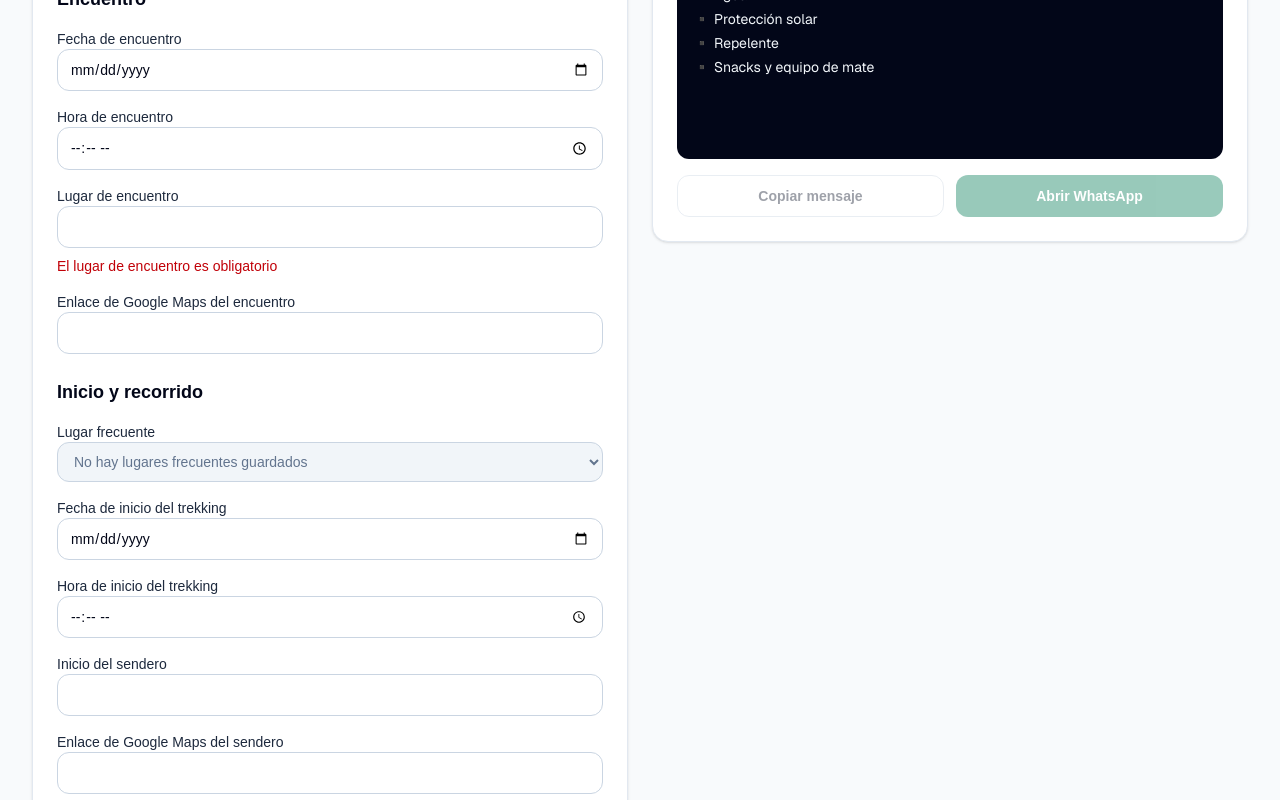
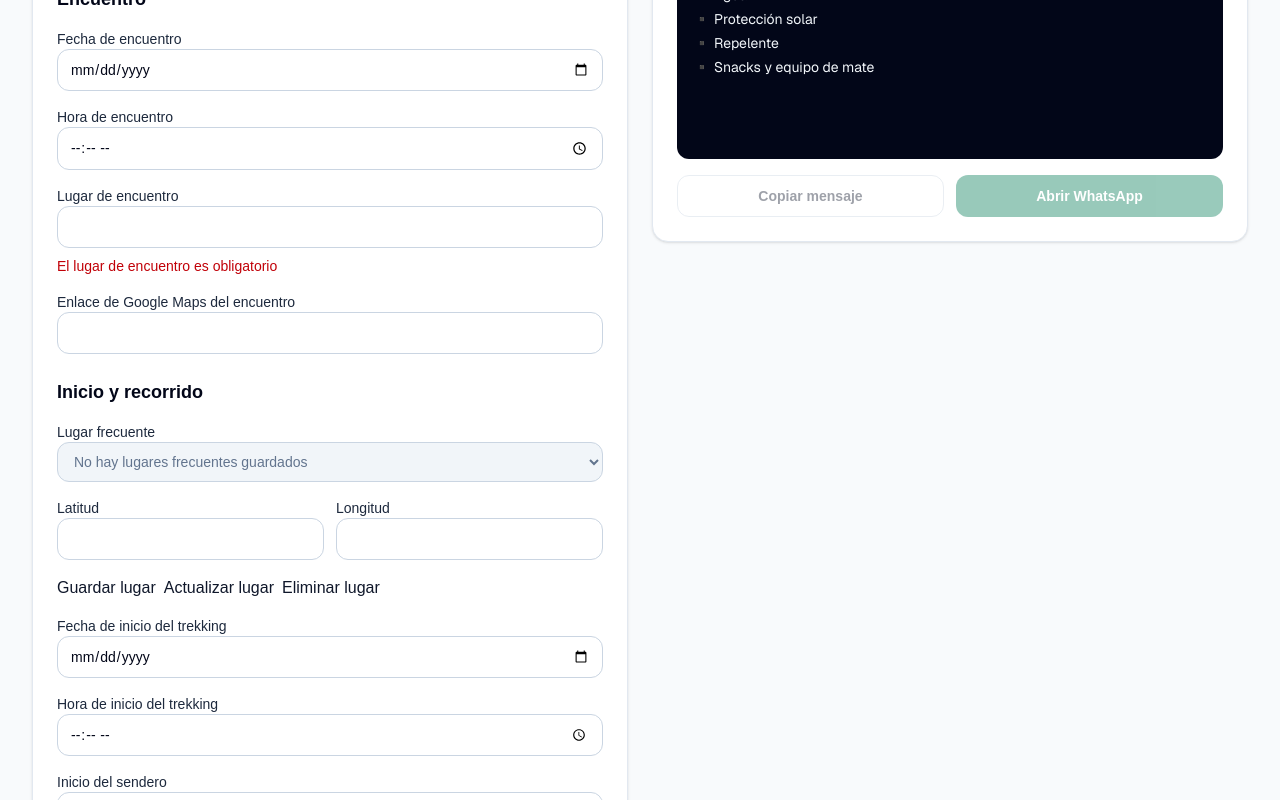
Before and after one commit to m415x/trekking-outing-message-generator, a Next.js app: page / in a window 1280 px wide. Shown: the part 366-1166 px from the top of the page. Built offline with nearby package versions, Linux system fonts and the light colour scheme.

Commit message:
feat(TOMG-21): add explicit place management controls

```diff
--- a/components/outing-editor.tsx
+++ b/components/outing-editor.tsx
@@ -2,7 +2,11 @@
 
 import { useState } from "react"
 
-import type { FrequentPlaceEditorPort } from "../lib/frequent-place-editor"
+import {
+  createPlaceFromEvent,
+  validatePlaceCandidate,
+  type FrequentPlaceEditorPort,
+} from "../lib/frequent-place-editor"
 
 import {
   createEmptyTrekkingEvent,
@@ -24,6 +28,10 @@ export function OutingEditor({ frequentPlaces }: OutingEditorProps) {
   const [event, setEvent] = useState<TrekkingEvent>(() => createEmptyTrekkingEvent())
   const [customRequirement, setCustomRequirement] = useState("")
   const [selectedPlaceId, setSelectedPlaceId] = useState<string | null>(null)
+  const [placeId, setPlaceId] = useState("")
+  const [latitude, setLatitude] = useState("")
+  const [longitude, setLongitude] = useState("")
+  const [placeError, setPlaceError] = useState("")
   const frequentPlaceState = frequentPlaces?.load()
   const validation = getValidationPresentation(event)
 
@@ -187,6 +195,86 @@ export function OutingEditor({ frequentPlaces }: OutingEditorProps) {
               ))}
             </select>
           </label>
+          <div className="grid grid-cols-1 gap-3 sm:grid-cols-2">
+            <label className="block space-y-2 text-sm font-medium text-slate-800">
+              Latitud
+              <input
+                className="w-full rounded-xl border border-slate-300 bg-white px-3 py-2.5 text-slate-950"
+                type="number"
+                step="any"
+                value={latitude}
+                onChange={(e) => setLatitude(e.target.value)}
+              />
+            </label>
+            <label className="block space-y-2 text-sm font-medium text-slate-800">
+              Longitud
+              <input
+                className="w-full rounded-xl border border-slate-300 bg-white px-3 py-2.5 text-slate-950"
+                type="number"
+                step="any"
+                value={longitude}
+                onChange={(e) => setLongitude(e.target.value)}
+              />
+            </label>
+          </div>
+          <div className="flex flex-wrap gap-2">
+            <button
+              type="button"
+              onClick={() => {
+                if (!frequentPlaces) return
+                const candidate = createPlaceFromEvent(event, {
+                  id: placeId.trim() || crypto.randomUUID(),
+                  latitude: latitude === "" ? Number.NaN : Number(latitude),
+                  longitude: longitude === "" ? Number.NaN : Number(longitude),
+                })
+                const errors = validatePlaceCandidate(candidate)
+                if (Object.keys(errors).length > 0) {
+                  setPlaceError(Object.values(errors)[0] ?? "")
+                  return
+                }
+                const result = frequentPlaces.save(candidate)
+                setSelectedPlaceId(result.selectedPlaceId)
+                setPlaceId(result.selectedPlaceId)
+                setPlaceError("")
+              }}
+            >
+              Guardar lugar
+            </button>
+            <button
+              type="button"
+              disabled={!selectedPlaceId}
+              onClick={() => {
+                if (!frequentPlaces || !selectedPlaceId) return
+                const candidate = createPlaceFromEvent(event, {
+                  id: selectedPlaceId,
+                  latitude: latitude === "" ? Number.NaN : Number(latitude),
+                  longitude: longitude === "" ? Number.NaN : Number(longitude),
+                })
+                const errors = validatePlaceCandidate(candidate)
+                if (Object.keys(errors).length > 0) {
+                  setPlaceError(Object.values(errors)[0] ?? "")
+                  return
+                }
+                frequentPlaces.update(candidate)
+                setPlaceError("")
+              }}
+            >
+              Actualizar lugar
+            </button>
+            <button
+              type="button"
+              disabled={!selectedPlaceId}
+              onClick={() => {
+                if (!frequentPlaces || !selectedPlaceId) return
+                const nextSelection = frequentPlaces.remove(selectedPlaceId, selectedPlaceId)
+                setSelectedPlaceId(nextSelection)
+                setPlaceId("")
+              }}
+            >
+              Eliminar lugar
+            </button>
+          </div>
+          {placeError && <p className="text-sm font-medium text-red-700">{placeError}</p>}
           <label className="block space-y-2 text-sm font-medium text-slate-800">
             Fecha de inicio del trekking
             <input
```
